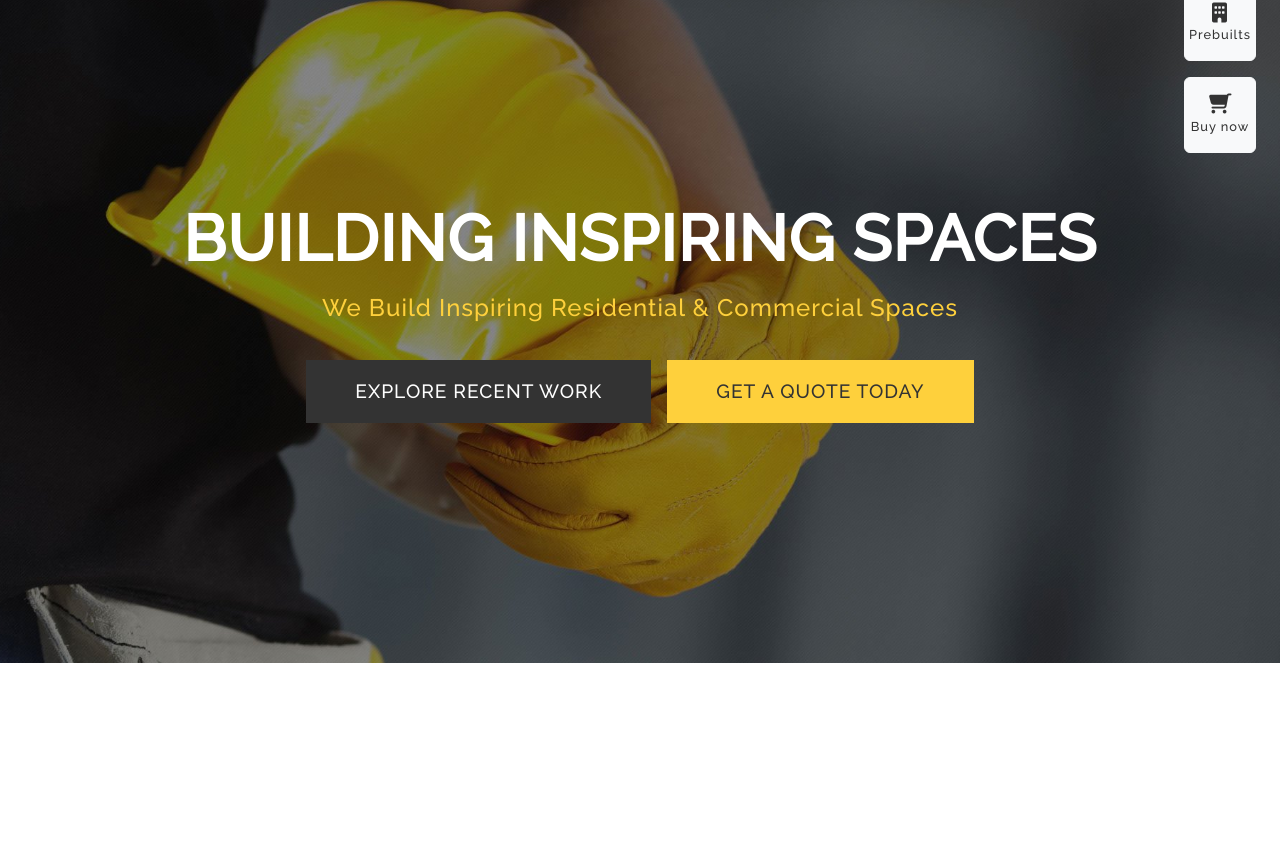
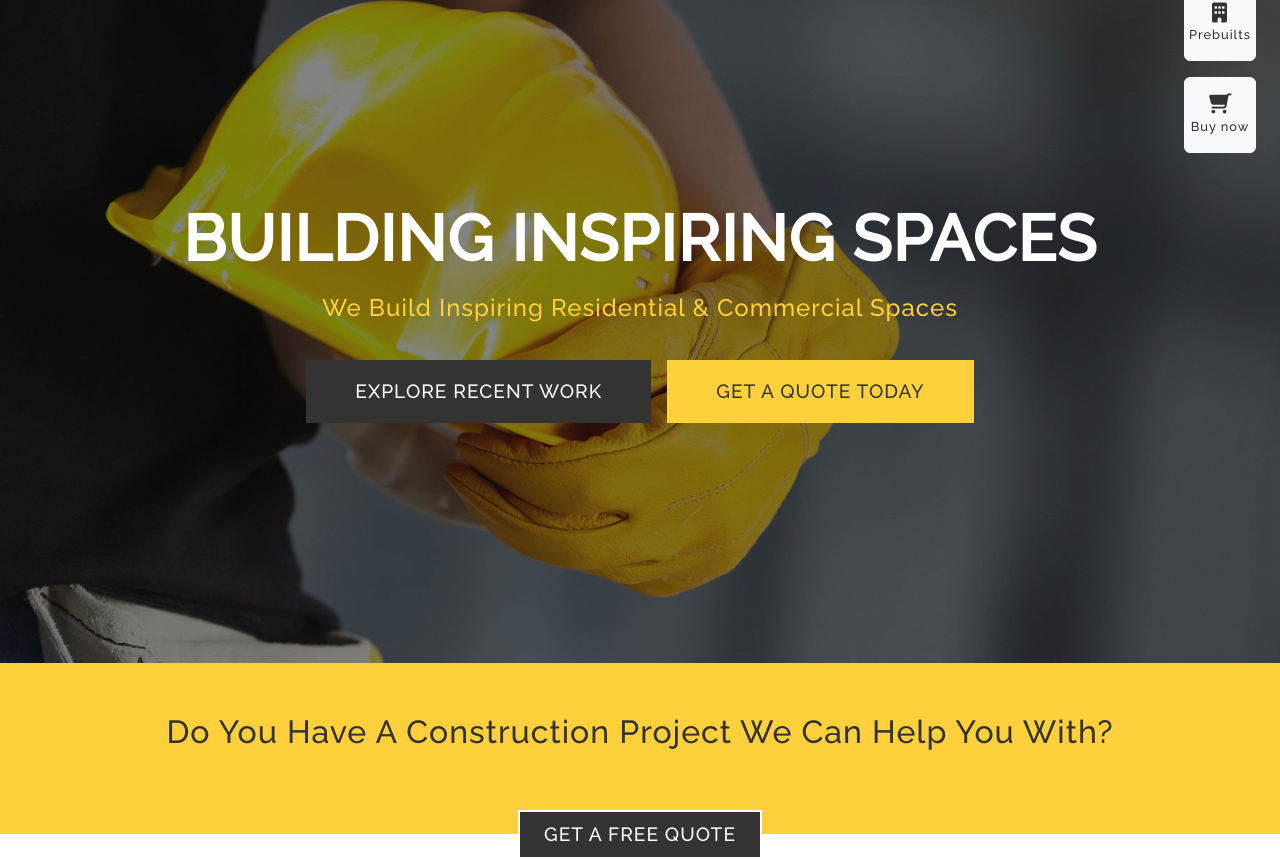
Before and after one commit to pierluigicarrieri/proj-html-vuejs, a Vue app: page / in a window 1280 px wide. Shown: the part 156-1015 px from the top of the page. Before the commit the page ends 819 px from the top, so only its background shows below. Built offline with nearby package versions, Linux system fonts and the light colour scheme.

Commit message:
Done header styling, var for transitions

```diff
--- a/src/components/TheHeader.vue
+++ b/src/components/TheHeader.vue
@@ -26,6 +26,12 @@ export default {
             <div class="btn-container text-center">
                 <button class="btn rounded-0 px-5 py-3 me-2">EXPLORE RECENT WORK</button>
                 <button class="btn rounded-0 px-5 py-3 ms-2">GET A QUOTE TODAY</button>
+            </div>
+        </div>
+        <div class="banner">
+            <h2 class="text-center">Do You Have A Construction Project We Can Help You With?</h2>
+            <div class="text-center">
+                <button class="btn rounded-0 px-4 py-2">GET A FREE QUOTE</button>
             </div>
         </div>
     </header>
@@ -62,7 +68,7 @@ export default {
         font-size: 1.2rem;
         color: var(--custom-color-1);
         background-color: var(--custom-color-3);
-        transition: background-color 0.3s, color 0.3s;
+        transition: background-color var(--transition-2), color var(--transition-2);
     }
 
     .btn-container > button:first-child:hover {
@@ -74,7 +80,7 @@ export default {
         font-size: 1.2rem;
         color: var(--custom-color-3);
         background-color: var(--custom-color-2);
-        transition: background-color 0.3s, color 0.3s;
+        transition: background-color var(--transition-2), color var(--transition-2);
     }
 
     .btn-container > button:last-child:hover {
@@ -82,4 +88,29 @@ export default {
         background-color: var(--custom-color-3);
     }
 
+    .banner {
+        color: var(--custom-color-3);
+        background-color: var(--custom-color-2);
+    }
+
+    h2 {
+        padding-top: 50px;
+        padding-bottom: 50px;
+    }
+
+    .banner button {
+        margin-bottom: -25px;
+        border: 2px solid white;
+        font-size: 1.2rem;
+        color: var(--custom-color-1);
+        background-color: var(--custom-color-3);
+        transition: background-color var(--transition-2), color var(--transition-2), border-color var(--transition-2);
+    }
+
+    .banner button:hover {
+        border: 2px solid black;
+        color: var(--custom-color-3);
+        background-color: var(--custom-color-1);
+    }
+
 </style>
--- a/src/components/TheTopNav.vue
+++ b/src/components/TheTopNav.vue
@@ -49,7 +49,7 @@ export default {
 
     a, button {
         color: var(--custom-color-3);
-        transition: color 0.3s;
+        transition: color  var(--transition-1);
     }
 
     a:hover {
@@ -58,7 +58,7 @@ export default {
 
     button {
         background-color: var(--custom-color-2);
-        transition: background-color 0.3s;
+        transition: background-color var(--transition-2);
     }
 
     button:hover {
--- a/src/style.css
+++ b/src/style.css
@@ -12,6 +12,8 @@
     --custom-color-8: #5079D2;
     --custom-color-9: #84CB04;
     --custom-color-10: #22A6B5;
+    --transition-1: 0.3s;
+    --transition-2: 0.2s;
 }
 
 * {
```
